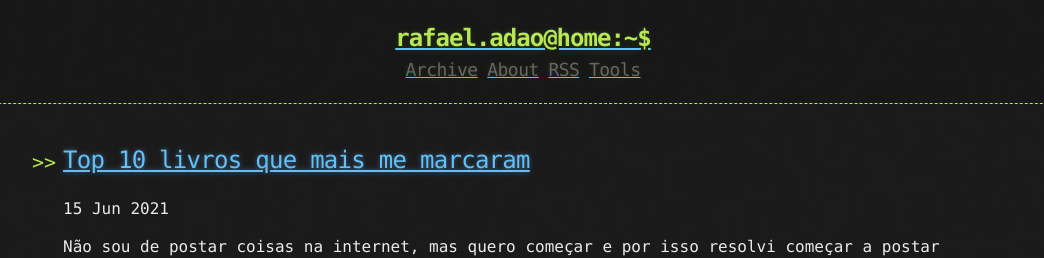
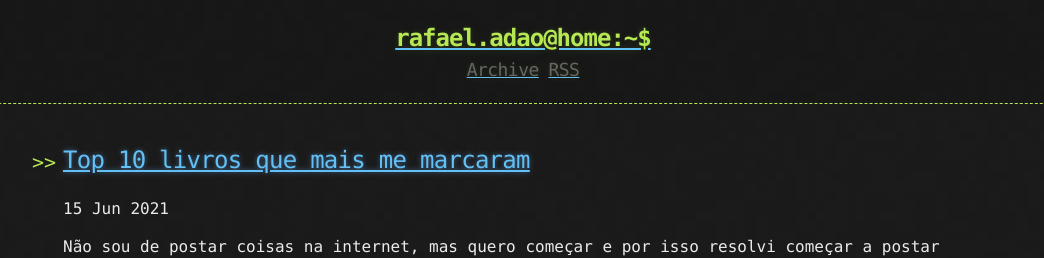
Before and after one commit to RafaelAdao/RafaelAdao.github.io, a Jekyll site: the page built from index.html, in a window 1280 px wide. Shown: the top 258 px of the page, without its empty margins (117-1161 px from the left). Built offline with Jekyll 4.4.1, drawn with Linux system fonts in a browser that asks for light colours; a script that is not in the unit is left out; the list of posts is cut into pages by our own code; comment, search, counter and statistics services are not loaded.

Commit message:
hide unimplemented menu items

```diff
--- a/_includes/links.html
+++ b/_includes/links.html
@@ -1,4 +1,4 @@
 <a href="{{ "/archive" | prepend: site.baseurl | replace: '//', '/' }}"><h2 class="header-link">Archive</h2></a>
-<a href="{{ "/about" | prepend: site.baseurl | replace: '//', '/' }}"><h2 class="header-link">About</h2></a>
+<!-- <a href="{{ "/about" | prepend: site.baseurl | replace: '//', '/' }}"><h2 class="header-link">About</h2></a> -->
 <a href="{{ "/atom.xml" | prepend: site.baseurl | replace: '//', '/' }}"><h2 class="header-link">RSS</h2></a>
-<a href="{{ "/tools" | prepend: site.baseurl | replace: '//', '/' }}"><h2 class="header-link">Tools</h2></a>
+<!-- <a href="{{ "/tools" | prepend: site.baseurl | replace: '//', '/' }}"><h2 class="header-link">Tools</h2></a> -->
```
